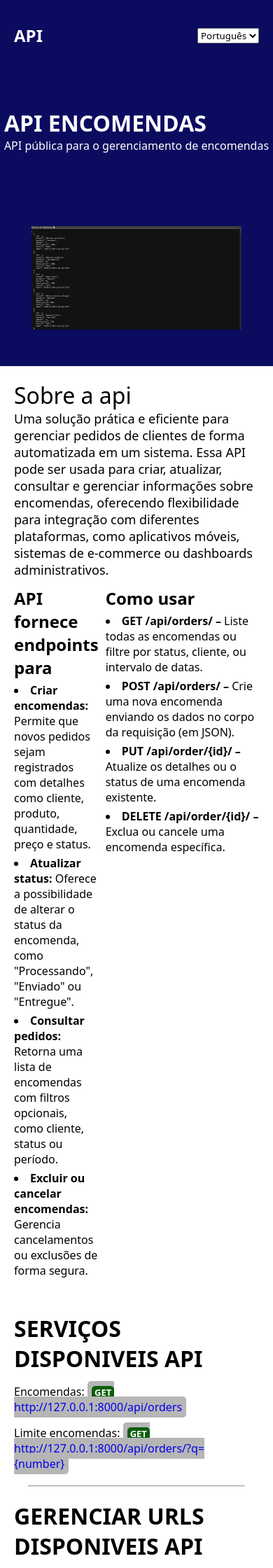
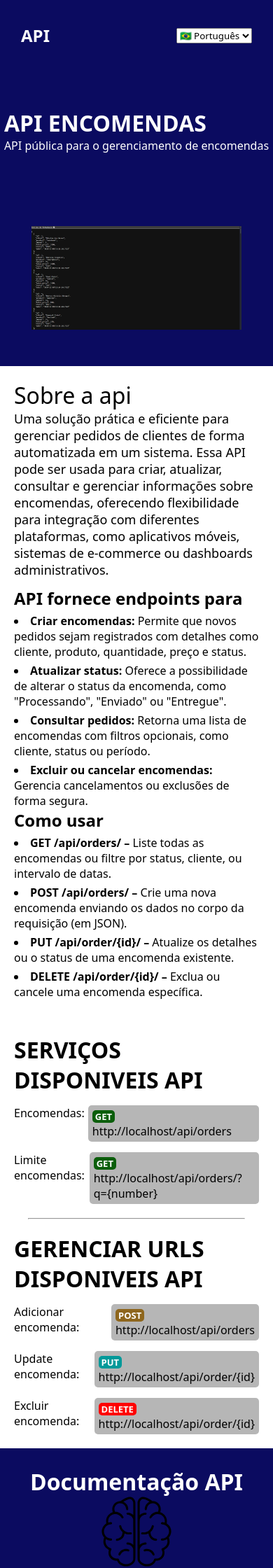
Before and after one commit to danielBRTanimacao/order-manager-api, a Django app: page / in a window 390 px wide. Shown: the top 2240 px of the page at 70% size. Run offline with Django 5.2, Linux system fonts and the light colour scheme.

Commit message:
final design to index add statics

```diff
--- /dev/null
+++ b/app/static/css/index.css
@@ -0,0 +1,149 @@
+* {
+    font-family: system-ui, -apple-system, BlinkMacSystemFont, "Segoe UI",
+        Roboto, Oxygen, Ubuntu, Cantarell, "Open Sans", "Helvetica Neue",
+        sans-serif;
+    margin: 0;
+    padding: 0;
+}
+ul {
+    list-style: none;
+}
+body {
+    background-color: rgb(11, 11, 96);
+}
+main {
+    background-color: white;
+    padding: 0 20px 20px 20px !important;
+}
+header,
+nav,
+footer {
+    height: 50dvh;
+    display: flex;
+    align-items: center;
+    justify-content: space-around;
+    color: white;
+}
+nav,
+footer {
+    height: 12dvh;
+    justify-content: space-between;
+}
+nav a {
+    text-decoration: none;
+    font-size: 1.5rem;
+    font-weight: 800;
+    color: white;
+}
+hr {
+    margin: 20px;
+}
+li {
+    padding: 15px 0 0 0;
+}
+
+.container {
+    padding: 0 30px;
+}
+
+.title-principal {
+    font-size: 4rem;
+}
+
+.p-big {
+    font-size: large;
+}
+
+.img-principal {
+    width: 600px;
+}
+
+.common-ul {
+    list-style: inside;
+}
+
+.common-ul li {
+    padding-top: 5px;
+}
+
+.div-about {
+    padding-right: 10px;
+    width: 65%;
+}
+
+.special-a li {
+    display: flex;
+}
+.special-a li div {
+    background-color: rgb(182, 182, 182);
+    margin-left: 5px;
+    padding: 4px 6px;
+    border-radius: 5px;
+    text-decoration: none;
+}
+
+.special-a li div:hover {
+    background-color: gray;
+    cursor: pointer;
+}
+
+.special-a li div span {
+    font-weight: 600;
+    background-color: rgb(11, 94, 11);
+    padding: 0 4px;
+    color: white;
+    border-radius: 5px;
+    font-size: small;
+}
+
+.hidde-float {
+    position: fixed;
+    top: 10px;
+    left: 45%;
+    background-color: rgb(0, 128, 0);
+    border: 2px solid darkgreen;
+    color: white;
+    border-radius: 6px;
+    padding: 10px;
+    text-align: center;
+    opacity: 0;
+    transition: opacity 0.5s ease-in-out;
+}
+
+.hidden {
+    opacity: 0;
+}
+
+.show {
+    opacity: 1;
+}
+
+.article {
+    display: flex;
+    padding: 12px 0 50px 0;
+}
+
+@media (max-width: 1199.98px) {
+    .img-principal {
+        width: 400px;
+    }
+}
+@media (max-width: 991.98px) {
+    .article {
+        display: block;
+    }
+    .div-about {
+        width: 100%;
+    }
+    .img-principal {
+        width: 300px;
+    }
+    header {
+        flex-direction: column;
+    }
+}
+@media (max-width: 767.98px) {
+    .title-principal {
+        font-size: 2rem;
+    }
+}
--- /dev/null
+++ b/app/static/js/index.js
@@ -0,0 +1,24 @@
+const languageSelect = document.getElementById("changeLanguage");
+
+languageSelect.addEventListener("change", (event) => {
+    const selectedLanguage = event.target.value;
+
+    document.querySelectorAll("[data-lang-pt]").forEach((element) => {
+        element.textContent = element.getAttribute(
+            `data-lang-${selectedLanguage}`
+        );
+    });
+});
+
+function copy(text) {
+    navigator.clipboard.writeText(text);
+    const textSuccess = document.querySelector("div#hiddeText");
+    textSuccess.classList.remove("hidden");
+    textSuccess.classList.add("show");
+    setTimeout(function () {
+        setTimeout(function () {
+            textSuccess.classList.remove("show");
+            textSuccess.classList.add("hidden");
+        }, 1000);
+    }, 1000);
+}
--- a/app/templates/index.html
+++ b/app/templates/index.html
@@ -1,107 +1,11 @@
+{% load static %}
 <!DOCTYPE html>
 <html lang="pt-br">
     <head>
         <meta charset="UTF-8" />
         <meta name="viewport" content="width=device-width, initial-scale=1.0" />
-        <style>
-            * {
-                font-family: system-ui, -apple-system, BlinkMacSystemFont,
-                    "Segoe UI", Roboto, Oxygen, Ubuntu, Cantarell, "Open Sans",
-                    "Helvetica Neue", sans-serif;
-                margin: 0;
-                padding: 0;
-            }
-            ul {
-                list-style: none;
-            }
-            body {
-                background-color: rgb(11, 11, 96);
-            }
-            main {
-                background-color: white;
-                padding: 0 20px 20px 20px !important;
-            }
-            header,
-            nav,
-            footer {
-                height: 50dvh;
-                display: flex;
-                align-items: center;
-                justify-content: space-around;
-                color: white;
-            }
-            nav,
-            footer {
-                height: 12dvh;
-                justify-content: space-between;
-            }
-            nav a {
-                text-decoration: none;
-                font-size: 1.5rem;
-                font-weight: 800;
-                color: white;
-            }
-            hr {
-                margin: 20px;
-            }
-            li {
-                padding: 15px 0 0 0;
-            }
-            .container {
-                padding: 0 20px;
-            }
-            .title-principal {
-                font-size: 4rem;
-            }
-            .p-big {
-                font-size: large;
-            }
-            .img-principal {
-                width: 600px;
-            }
-            .common-ul {
-                list-style: inside;
-            }
-            .common-ul li {
-                padding-top: 5px;
-            }
-            .div-about {
-                padding-right: 10px;
-                width: 65%;
-            }
-            .special-a li a {
-                background-color: rgb(182, 182, 182);
-                padding: 4px 6px;
-                border-radius: 5px;
-                text-decoration: none;
-            }
-            .special-a li a span {
-                font-weight: 600;
-                background-color: rgb(11, 94, 11);
-                padding: 0 4px;
-                color: white;
-                border-radius: 5px;
-                font-size: small;
-            }
-            @media (max-width: 1199.98px) {
-                .img-principal {
-                    width: 400px;
-                }
-            }
-            @media (max-width: 991.98px) {
-                .img-principal {
-                    width: 300px;
-                }
-                header {
-                    flex-direction: column;
-                }
-            }
-            @media (max-width: 767.98px) {
-                .title-principal {
-                    font-size: 2rem;
-                }
-            }
-        </style>
+        <link rel="stylesheet" href="{% static "css/index.css" %}">
+        <link rel="shortcut icon" href="{% static "svg/icon.svg" %}" type="image/x-icon" />
         <title data-lang-pt="URLS DISPONIVEIS" data-lang-en="AVAILABLE URLS">
             URLS DISPONIVEIS
         </title>
@@ -111,14 +15,18 @@
             <a href="/">API</a>
             <select name="choose" id="changeLanguage">
                 <option
-                    data-lang-pt="Português"
-                    data-lang-en="Portuguese"
+                    data-lang-pt="🇧🇷 Português"
+                    data-lang-en="🇧🇷 Portuguese"
                     value="pt"
                 >
-                    Português
+                    🇧🇷 Português
                 </option>
-                <option value="en" data-lang-pt="Inglês" data-lang-en="English">
-                    Inglês
+                <option
+                    value="en"
+                    data-lang-pt="🇺🇸 Inglês"
+                    data-lang-en="🇺🇸 English"
+                >
+                    🇺🇸 Inglês
                 </option>
             </select>
         </nav>
@@ -183,7 +91,7 @@
                     administrativos.
                 </p>
             </div>
-            <article style="display: flex; padding: 12px 0 50px 0">
+            <article class="article">
                 <div class="div-about">
                     <h2
                         data-lang-en="
@@ -327,9 +235,12 @@
                     <span data-lang-pt="Encomendas:" data-lang-en="Orders:"
                         >Encomendas:</span
                     >
-                    <a href="/api/orders/"
-                        ><span>GET</span> http://127.0.0.1:8000/api/orders</a
+                    <div
+                        onclick='copy("{{request.scheme}}://{{request.get_host}}/api/orders")'
                     >
+                        <span>GET</span>
+                        {{request.scheme}}://{{request.get_host}}/api/orders
+                    </div>
                 </li>
                 <li>
                     <span
@@ -337,10 +248,12 @@
                         data-lang-en="Order limit:"
                         >Limite encomendas:</span
                     >
-                    <a href="/api/orders/?q=5"
-                        ><span>GET</span>
-                        http://127.0.0.1:8000/api/orders/?q={number}</a
+                    <div
+                        onclick='copy("{{request.scheme}}://{{request.get_host}}/api/orders/?q={number}")'
                     >
+                        <span>GET</span>
+                        {{request.scheme}}://{{request.get_host}}/api/orders/?q={number}
+                    </div>
                 </li>
             </ul>
             <hr />
@@ -357,12 +270,14 @@
                         data-lang-en="Add order:"
                         >Adicionar encomenda:</span
                     >
-                    <a href="#"
-                        ><span style="background-color: rgb(142, 102, 29)"
+                    <div
+                        onclick='copy("{{request.scheme}}://{{request.get_host}}/api/orders")'
+                    >
+                        <span style="background-color: rgb(142, 102, 29)"
                             >POST</span
                         >
-                        http://127.0.0.1:8000/api/orders</a
-                    >
+                        {{request.scheme}}://{{request.get_host}}/api/orders
+                    </div>
                 </li>
                 <li>
                     <span
@@ -370,12 +285,14 @@
                         data-lang-pt="Update encomenda:"
                         >Update encomenda:</span
                     >
-                    <a href="#"
-                        ><span style="background-color: rgb(0, 153, 153)"
+                    <div
+                        onclick='copy("{{request.scheme}}://{{request.get_host}}/api/order/{id}")'
+                    >
+                        <span style="background-color: rgb(0, 153, 153)"
                             >PUT</span
                         >
-                        http://127.0.0.1:8000/api/order/{id}</a
-                    >
+                        {{request.scheme}}://{{request.get_host}}/api/order/{id}
+                    </div>
                 </li>
                 <li>
                     <span
@@ -383,10 +300,12 @@
                         data-lang-en="Delete order"
                         >Excluir encomenda:</span
                     >
-                    <a href=""
-                        ><span style="background-color: red">DELETE</span>
-                        http://127.0.0.1:8000/api/order/{id}</a
+                    <div
+                        onclick='copy("{{request.scheme}}://{{request.get_host}}/api/order/{id}")'
                     >
+                        <span style="background-color: red">DELETE</span>
+                        {{request.scheme}}://{{request.get_host}}/api/order/{id}
+                    </div>
                 </li>
             </ul>
         </main>
@@ -396,24 +315,18 @@
                     Documentação API
                 </h1>
                 <div>
-                    <img src="aoba" alt="img-logo" />
+                    <img src="{% static "svg/icon.svg" %}" alt="img-logo" width="100" />
                 </div>
             </div>
         </footer>
-        <script>
-            const languageSelect = document.getElementById("changeLanguage");
-
-            languageSelect.addEventListener("change", (event) => {
-                const selectedLanguage = event.target.value;
-
-                document
-                    .querySelectorAll("[data-lang-pt]")
-                    .forEach((element) => {
-                        element.textContent = element.getAttribute(
-                            `data-lang-${selectedLanguage}`
-                        );
-                    });
-            });
-        </script>
+        <div
+            class="hidde-float hidden"
+            id="hiddeText"
+            data-lang-pt="texto copiado com sucesso!"
+            data-lang-en="text copied successfully!"
+        >
+            texto copiado com sucesso!
+        </div>
+        <script src="{% static "js/index.js" %}"></script>
     </body>
 </html>
```
Also changed, not shown: app/static/svg/icon.svg (added).
